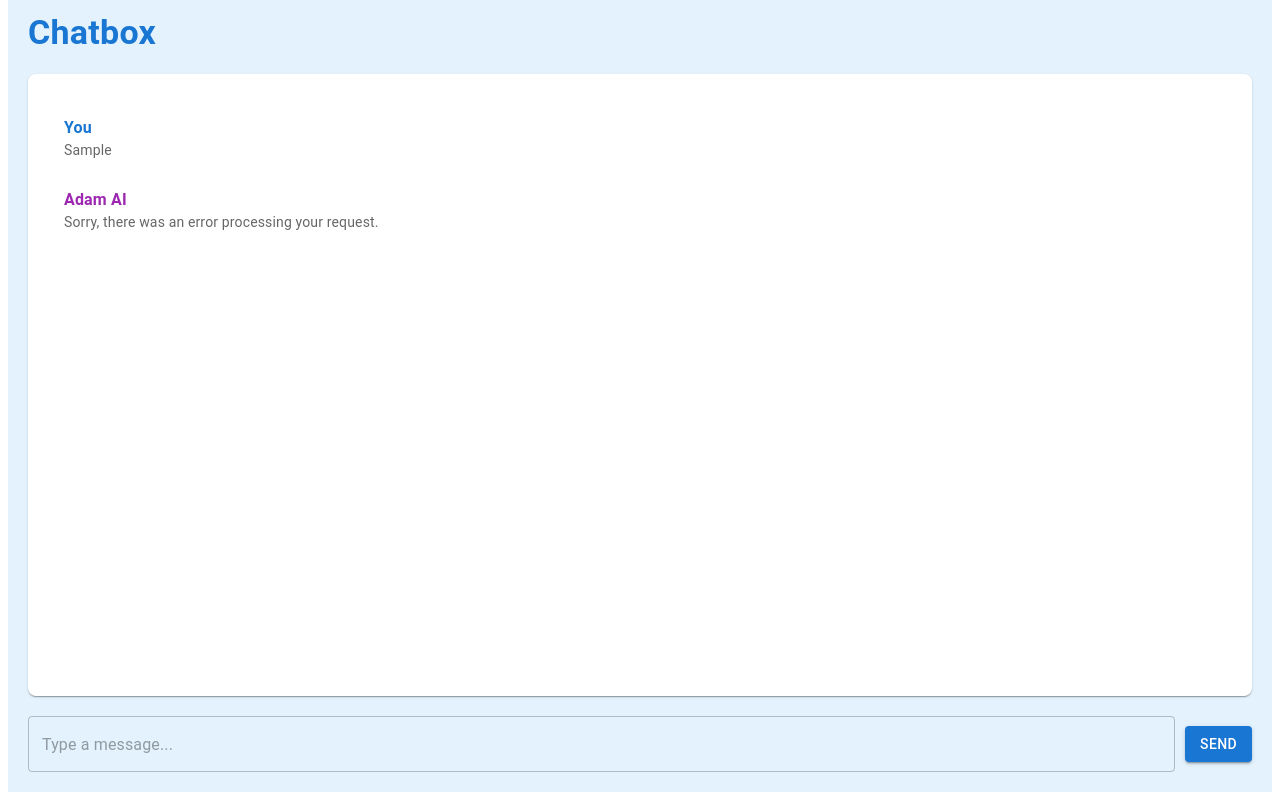
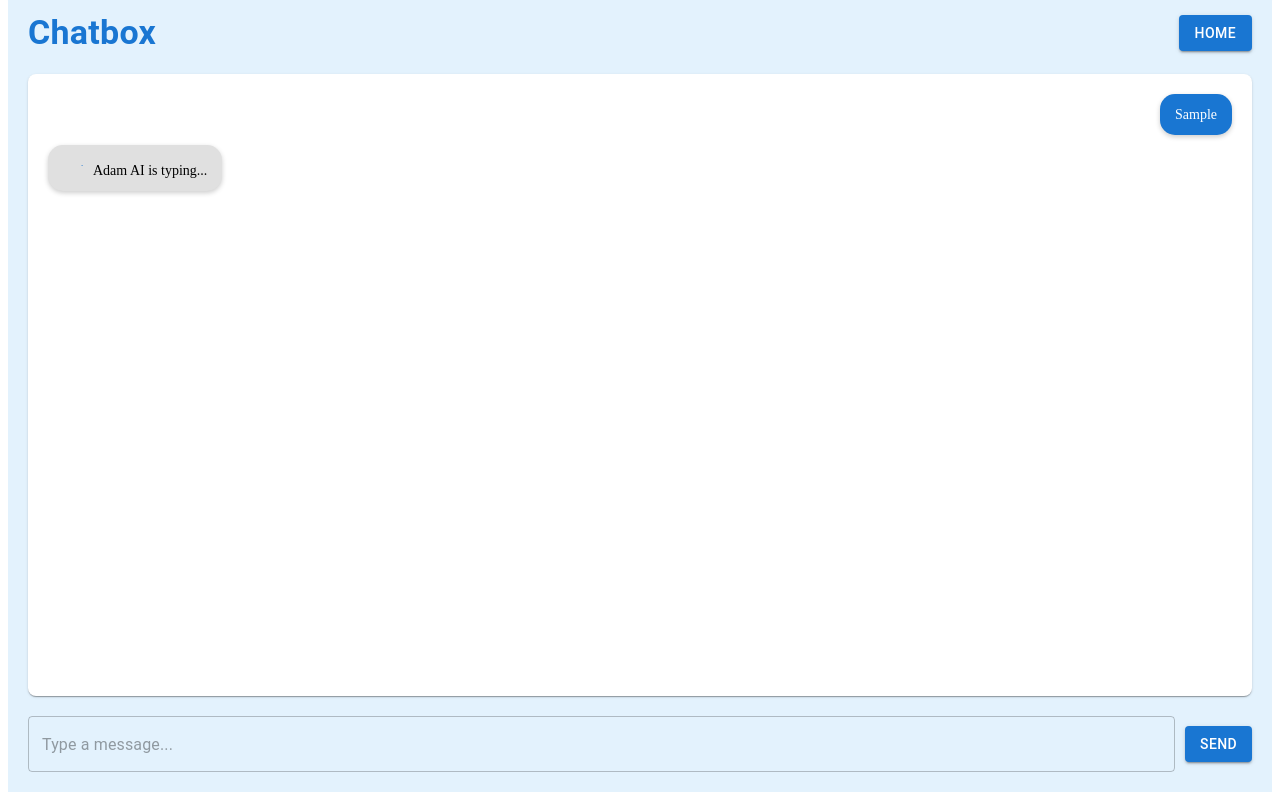
Before and after one commit to mrstjuste/adamai, a React (Create React App) app in the folder Client/adamai/: page /chatbot/1 in a window 1280 px wide. Both pictures are taken after typing "Sample" into the empty fields and a click on the button "SEND". Shown: the part 80-880 px from the top of the page. Built offline with nearby package versions, Linux system fonts and the light colour scheme; no server answers.

Commit message:
updated the chatbox page with loader, home button, to submit when enter is clicked and chat bubbles

```diff
--- a/Client/adamai/package.json
+++ b/Client/adamai/package.json
@@ -3,12 +3,16 @@
   "version": "0.1.0",
   "private": true,
   "dependencies": {
+    "@emotion/react": "^11.13.5",
+    "@emotion/styled": "^11.13.5",
+    "@mui/material": "^6.1.10",
     "@testing-library/jest-dom": "^5.17.0",
     "@testing-library/react": "^13.4.0",
     "@testing-library/user-event": "^13.5.0",
     "axios": "^1.7.8",
     "react": "^18.3.1",
     "react-dom": "^18.3.1",
+    "react-markdown": "^9.0.1",
     "react-router-dom": "^7.0.1",
     "react-scripts": "5.0.1",
     "web-vitals": "^2.1.4"
--- a/Client/adamai/src/chatbot_components/chatBox.js
+++ b/Client/adamai/src/chatbot_components/chatBox.js
@@ -1,8 +1,9 @@
 import React, { useState, useEffect } from 'react';
-import { useParams } from 'react-router-dom';
-import { Box, TextField, Button, Typography, List, ListItem, ListItemText, Paper } from '@mui/material';
+import { useParams, useNavigate } from 'react-router-dom';
+import { Box, TextField, Button, Typography, CircularProgress, Paper } from '@mui/material';
 import { styled } from '@mui/material/styles';
 import axios from "axios";
+import ReactMarkdown from 'react-markdown';
 
 const ChatContainer = styled(Box)`
   display: flex;
@@ -14,6 +15,13 @@ const ChatContainer = styled(Box)`
   box-sizing: border-box;
 `;
 
+const ChatHeader = styled(Box)`
+  display: flex;
+  justify-content: space-between;
+  align-items: center;
+  margin-bottom: 20px;
+`;
+
 const ChatDisplay = styled(Paper)`
   flex-grow: 1;
   padding: 20px;
@@ -21,6 +29,21 @@ const ChatDisplay = styled(Paper)`
   background-color: white;
   border-radius: 8px;
   margin-bottom: 20px;
+  display: flex;
+  flex-direction: column;
+  gap: 10px;
+`;
+
+const ChatBubble = styled(Box)`
+  max-width: 70%;
+  padding: 10px 15px;
+  border-radius: 15px;
+  background-color: ${(props) => (props.sender === 'User' ? '#1976d2' : '#e0e0e0')};
+  color: ${(props) => (props.sender === 'User' ? 'white' : 'black')};
+  align-self: ${(props) => (props.sender === 'User' ? 'flex-end' : 'flex-start')};
+  font-size: 14px;
+  line-height: 1.5;
+  box-shadow: 0px 2px 5px rgba(0, 0, 0, 0.2);
 `;
 
 const InputContainer = styled(Box)`
@@ -37,19 +60,28 @@ const SendButton = styled(Button)`
   }
 `;
 
+const HomeButton = styled(Button)`
+  background-color: #1976d2;
+  color: white;
+  &:hover {
+    background-color: #1565c0;
+  }
+`;
+
 const Chatbox = () => {
   const [chatLog, setChatLog] = useState([]);
   const [userInput, setUserInput] = useState('');
+  const [loading, setLoading] = useState(false);
   const { projId } = useParams();
+  const navigate = useNavigate();
   const loggedInUser = localStorage.getItem('loggedInUser');
-  const hasPurchased = localStorage.getItem('hasPurchased');
 
   useEffect(() => {
     if (loggedInUser && projId) {
       axios
         .post('http://localhost:9000/configureChatbot', { projId })
         .then((response) => {
-          console.log(response)
+          console.log(response);
         })
         .catch((error) => {
           console.error('Error configuring chatbot:', error);
@@ -57,59 +89,64 @@ const Chatbox = () => {
     }
   }, [loggedInUser, projId]);
 
-  const botResponses = [
-    "Hello! How can I assist you today?",
-    "I'm here to help with any questions you have.",
-    "Let me know if you need further clarification.",
-    "Thank you for reaching out!",
-    "Is there anything else you'd like to know?",
-  ];
-
   const sendMessage = async (event) => {
     event.preventDefault();
     if (userInput.trim() === '') return;
 
-    // Add user message to the chat log
     const userMessage = { sender: 'User', text: userInput };
     setChatLog((prevLog) => [...prevLog, userMessage]);
-
-    // Clear the input field
     setUserInput('');
+    setLoading(true);
 
     try {
-        //Sends users input to the /sendMessage endpoint in the backend(chatbot.js)
+      const simulatedDelay = 1500;
+      setTimeout(async () => {
         const response = await axios.post('http://localhost:9000/sendMessage', { input: userInput });
-        //Sends the bots response to the log
         const botResponse = { sender: 'Bot', text: response.data.response };
         setChatLog((prevLog) => [...prevLog, botResponse]);
+        setLoading(false);
+      }, simulatedDelay);
     } catch (error) {
       console.error("Error sending message:", error);
       const errorResponse = { sender: 'Bot', text: "Sorry, there was an error processing your request." };
       setChatLog((prevLog) => [...prevLog, errorResponse]);
+      setLoading(false);
+    }
+  };
+
+  const handleKeyPress = (event) => {
+    if (event.key === 'Enter' && !event.shiftKey) {
+      sendMessage(event);
     }
   };
 
   return (
     <ChatContainer>
-      <Typography variant="h4" style={{ fontWeight: 'bold', color: '#1976d2', marginBottom: '20px' }}>
+      <ChatHeader>
+        <Typography variant="h4" style={{ fontWeight: 'bold', color: '#1976d2' }}>
           Chatbox
         </Typography>
+        <HomeButton onClick={() => navigate('/')} variant="contained">
+          Home
+        </HomeButton>
+      </ChatHeader>
 
       <ChatDisplay>
-        <List>
         {chatLog.map((msg, index) => (
-            <ListItem key={index}>
-              <ListItemText
-                primary={msg.sender === 'User' ? 'You' : 'Adam AI'}
-                secondary={msg.text}
-                primaryTypographyProps={{
-                  fontWeight: 'bold',
-                  color: msg.sender === 'User' ? 'primary' : 'secondary',
-                }}
-              />
-            </ListItem>
+          <ChatBubble key={index} sender={msg.sender}>
+            {msg.sender === 'Bot' ? (
+              <ReactMarkdown>{msg.text}</ReactMarkdown>
+            ) : (
+              msg.text
+            )}
+          </ChatBubble>
         ))}
-        </List>
+        {loading && (
+          <ChatBubble sender="Bot">
+            <CircularProgress size={20} style={{ marginRight: 10 }} />
+            Adam AI is typing...
+          </ChatBubble>
+        )}
       </ChatDisplay>
 
       <InputContainer>
@@ -119,6 +156,7 @@ const Chatbox = () => {
           fullWidth
           value={userInput}
           onChange={(e) => setUserInput(e.target.value)}
+          onKeyPress={handleKeyPress}
         />
         <SendButton onClick={sendMessage} variant="contained">
           Send
```
Also changed, not shown: 1 other file (tests, documents, lock files or other folders). Lines whose indentation alone changed are shown as unchanged.
